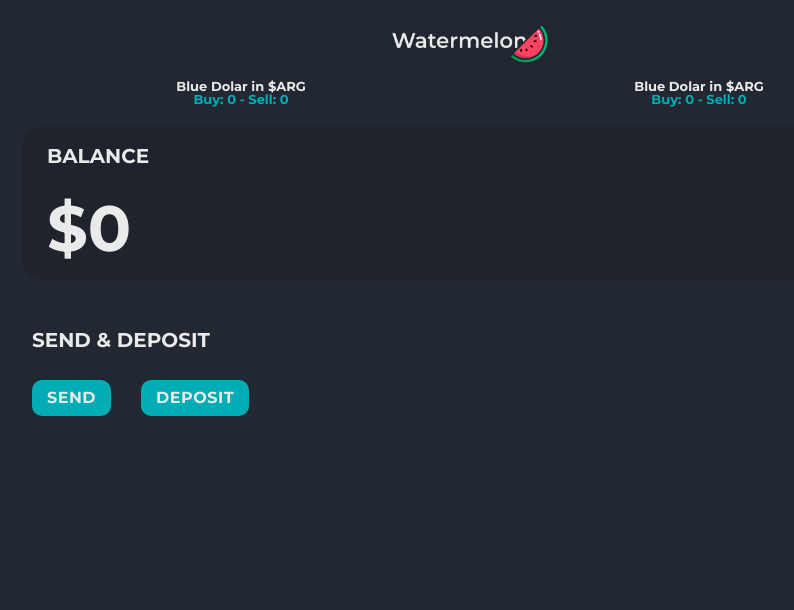
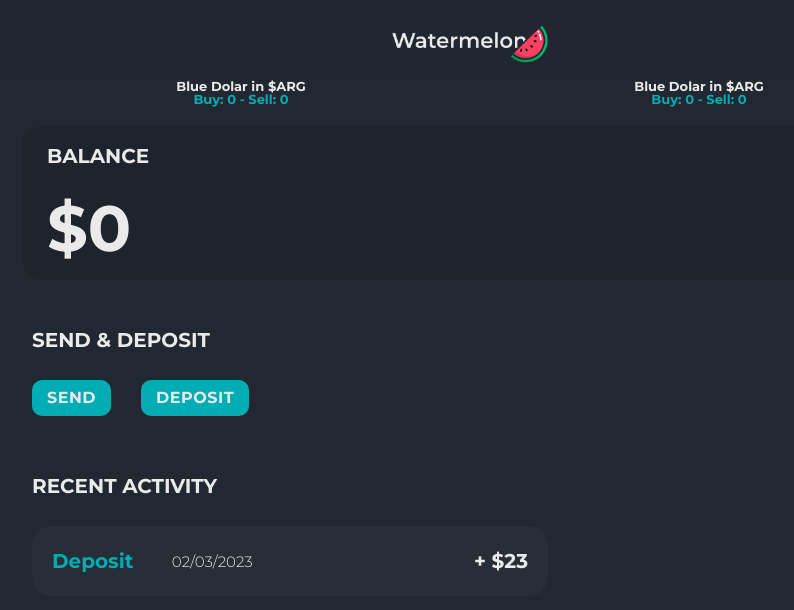
Before and after one commit to FranCeballos/Watermelon_billetera_virtual, a React (Create React App) app: page /app in a window 1280 px wide. Shown: the top 610 px of the page, without its empty margins (170-964 px from the left). Built offline with nearby package versions, Linux system fonts and the light colour scheme.

Commit message:
Feat. Activity Section React

```diff
--- a/package.json
+++ b/package.json
@@ -3,12 +3,14 @@
   "version": "0.1.0",
   "private": true,
   "dependencies": {
+    "@reduxjs/toolkit": "^1.9.5",
     "@testing-library/jest-dom": "^5.17.0",
     "@testing-library/react": "^13.4.0",
     "@testing-library/user-event": "^13.5.0",
     "framer-motion": "^10.15.0",
     "react": "^18.2.0",
     "react-dom": "^18.2.0",
+    "react-redux": "^8.1.2",
     "react-router-dom": "^6.14.2",
     "react-scripts": "5.0.1",
     "web-vitals": "^2.1.4"
--- /dev/null
+++ b/src/components/Activity/ActivityContainer.js
@@ -0,0 +1,13 @@
+import React from "react";
+import SectionWrapper from "../UI/Wrappers/SectionWrapper";
+import ActivityList from "./ActivityList";
+
+const ActivityContainer = (props) => {
+  return (
+    <SectionWrapper title=" RECENT ACTIVITY" styles={{ padding: "10px" }}>
+      <ActivityList />
+    </SectionWrapper>
+  );
+};
+
+export default ActivityContainer;
--- /dev/null
+++ b/src/components/Activity/ActivityItem.js
@@ -0,0 +1,16 @@
+import React from "react";
+import classes from "./ActivityItem.module.css";
+
+const ActivityItem = (props) => {
+  return (
+    <li className={classes.container}>
+      <div className={classes.box}>
+        <p className={classes.title}>Deposit</p>
+        <p className={classes.date}>02/03/2023</p>
+      </div>
+      <p className={classes.amount}>+ $23</p>
+    </li>
+  );
+};
+
+export default ActivityItem;
--- /dev/null
+++ b/src/components/Activity/ActivityItem.module.css
@@ -0,0 +1,46 @@
+.container {
+  list-style: none;
+  width: 100%;
+  height: 7rem;
+  display: flex;
+  flex-direction: row;
+  justify-content: flex-start;
+  align-items: center;
+  background-color: rgba(255, 255, 255, 0.027);
+  padding: 0 2rem;
+  border-radius: 2rem;
+  gap: 2rem;
+}
+
+.box {
+  width: 100%;
+  display: flex;
+  flex-direction: row;
+  justify-content: flex-start;
+  align-items: center;
+  flex-wrap: wrap;
+  gap: 3vw;
+  flex: 1;
+}
+
+.title {
+  color: var(--color-blue-1);
+}
+
+.date {
+  font-size: 1.5rem;
+  font-weight: 300;
+}
+
+@media screen and (max-width: 425px) {
+  .box {
+    flex-direction: column;
+    align-items: flex-start;
+  }
+  .title {
+    font-size: 1.6rem;
+  }
+  .date {
+    font-size: 1.1rem;
+  }
+}
--- /dev/null
+++ b/src/components/Activity/ActivityList.js
@@ -0,0 +1,13 @@
+import React from "react";
+import classes from "./ActivityList.module.css";
+import ActivityItem from "./ActivityItem";
+
+const ActivityList = (props) => {
+  return (
+    <ul className={classes.container}>
+      <ActivityItem title="Book" date="12/12/23" amount={12} />
+    </ul>
+  );
+};
+
+export default ActivityList;
--- /dev/null
+++ b/src/components/Activity/ActivityList.module.css
@@ -0,0 +1,10 @@
+.container {
+  width: 100%;
+  max-width: 516px;
+  display: flex;
+  flex-direction: column;
+  justify-content: flex-start;
+  align-items: flex-start;
+  gap: 1rem;
+  padding-left: 0;
+}
--- a/src/routes/AppPage.js
+++ b/src/routes/AppPage.js
@@ -1,3 +1,4 @@
+import ActivityContainer from "../components/Activity/ActivityContainer";
 import BalanceContainer from "../components/Balance/BalanceContainer";
 import DolarContainer from "../components/Dolar/DolarContainer";
 import Header from "../components/Layout/Header";
@@ -11,6 +12,7 @@ const AppPage = () => {
         <DolarContainer />
         <BalanceContainer />
         <MovementsContainer />
+        <ActivityContainer />
       </main>
     </>
   );
```
Also changed, not shown: 2 other files (tests, documents, lock files or other folders).
